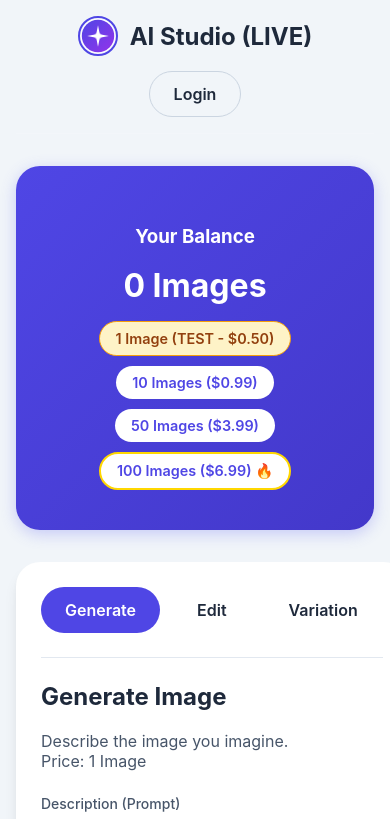
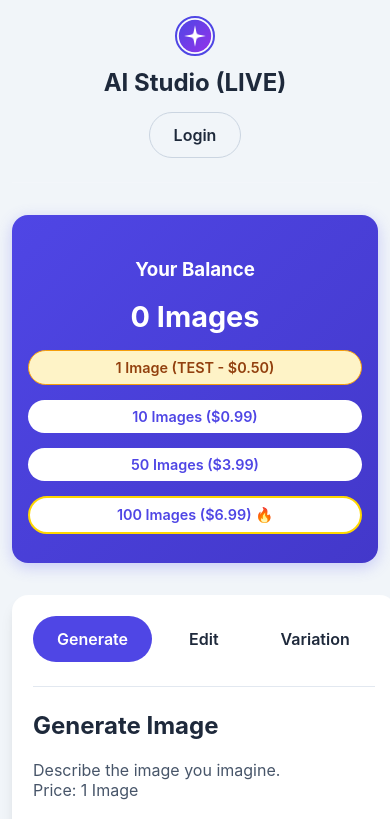
Before and after one commit to Ali-Agayev/ai-studio-app, a React (Vite) app in the folder frontend/: page / in a window 390 px wide. Shown: the top 819 px of the page. Built offline with nearby package versions, Linux system fonts and the light colour scheme; no server answers.

Commit message:
style: full mobile optimization for dashboard

```diff
--- a/frontend/src/index.css
+++ b/frontend/src/index.css
@@ -218,29 +218,50 @@ button {
 /* Mobile Responsiveness */
 @media (max-width: 768px) {
   .dashboard-layout {
-    padding: 1rem;
+    padding: 1rem 0.75rem;
   }
 
   .header {
     flex-direction: column;
-    gap: 1rem;
+    gap: 1.5rem;
     text-align: center;
+    padding-bottom: 1.5rem;
+  }
+
+  /* Force vertical stacking for header elements on mobile */
+  .header>div {
+    flex-direction: column !important;
+    align-items: center !important;
+    gap: 12px !important;
   }
 
   .grid-cols-2 {
     grid-template-columns: 1fr;
-    gap: 1.5rem;
+    gap: 1rem;
+  }
+
+  .balance-card {
+    padding: 1.5rem 1rem;
+    border-radius: 1rem;
   }
 
   .balance-amount {
-    font-size: 2rem;
+    font-size: 1.8rem;
   }
 
   .card {
-    padding: 1.5rem;
+    padding: 1.25rem;
+    border-radius: 1rem;
   }
 
   .header h1 {
+    font-size: 1.25rem;
     margin: 0;
   }
+
+  /* Make top-up buttons full width on small screens */
+  .balance-card .btn {
+    width: 100% !important;
+    margin-bottom: 5px;
+  }
 }
```
